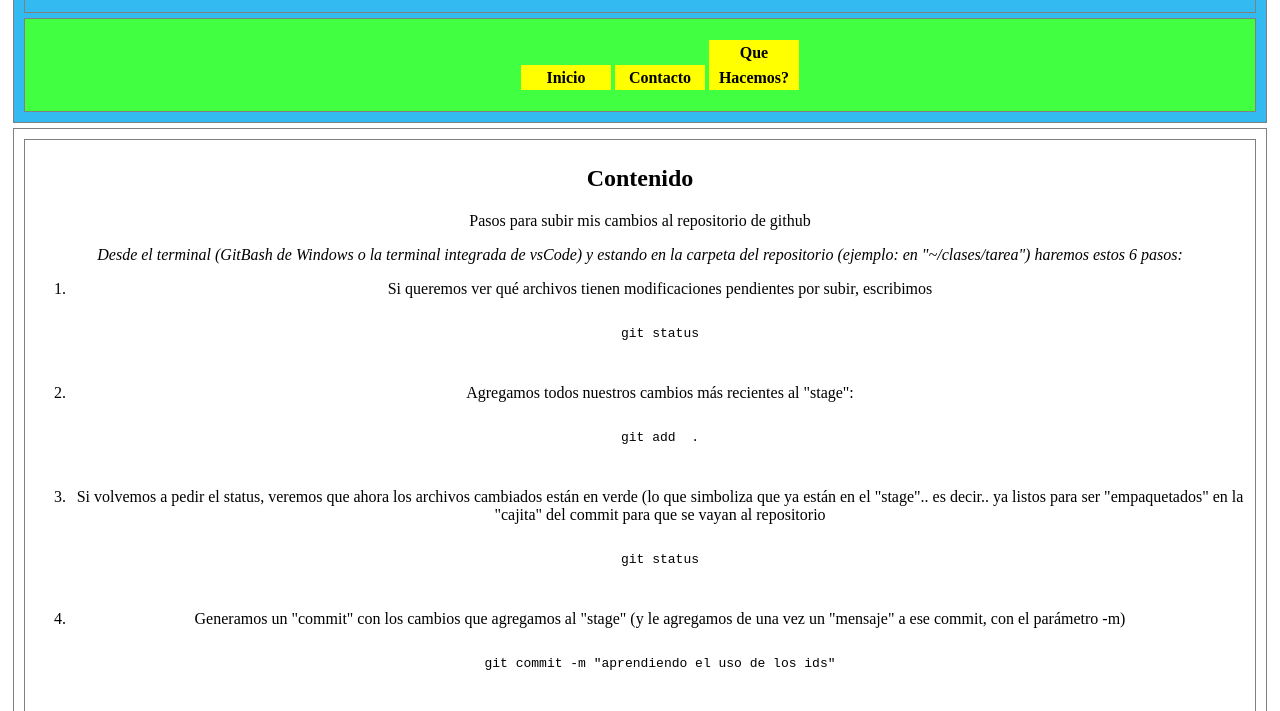
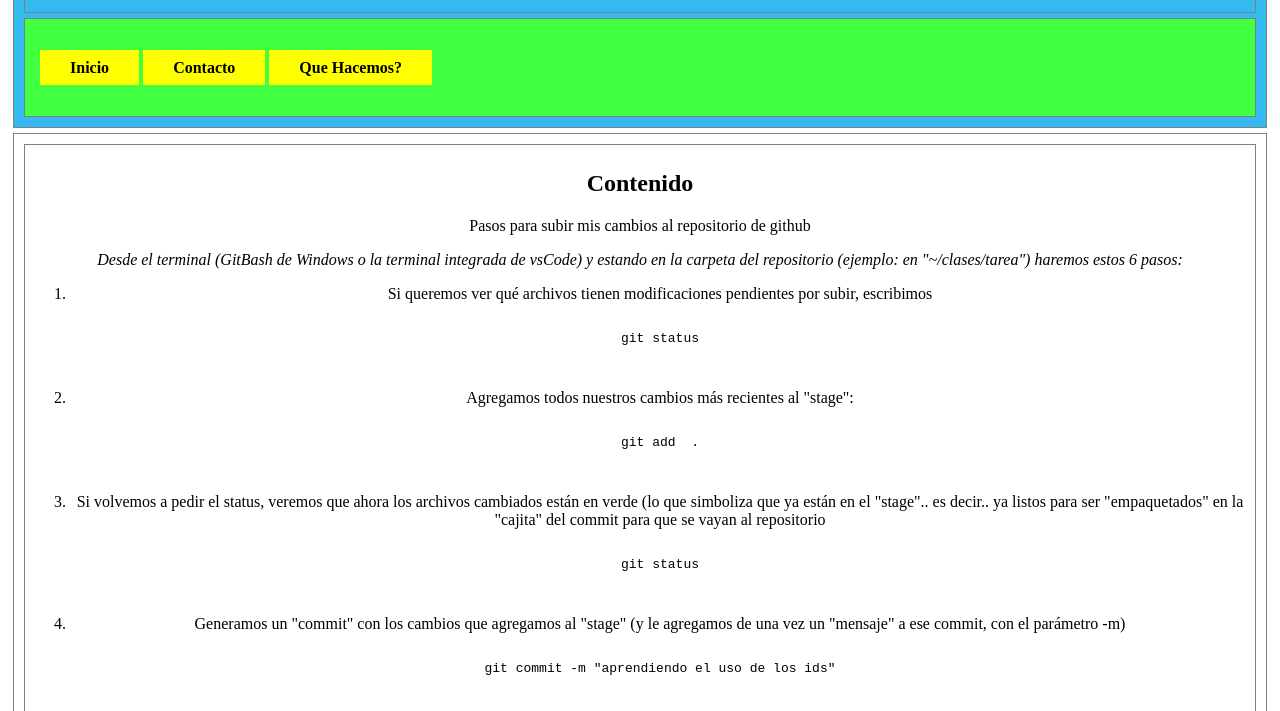
Before and after one commit to Nagadex/tarea, a plain HTML site: page ronald.html in a window 1280 px wide. Shown: the part 98-809 px from the top of the page. Drawn offline with Linux system fonts and the light colour scheme.

Commit message:
botones del menu con ancho ajustable y alineados a la izquierda

```diff
--- a/ronald.html
+++ b/ronald.html
@@ -31,7 +31,7 @@
             font-weight: bold;
             background-color: yellow;
             line-height: 25px;
-            width: 90px;
+            padding: 5px 30px;
         }
 
         #menu li a {
@@ -45,6 +45,11 @@
         #menu a {
             color: black;
             text-decoration: none;
+        }
+
+        #menu ul {
+            text-align: left;
+            padding: 10px;
         }
     </style>
 </head>
```
